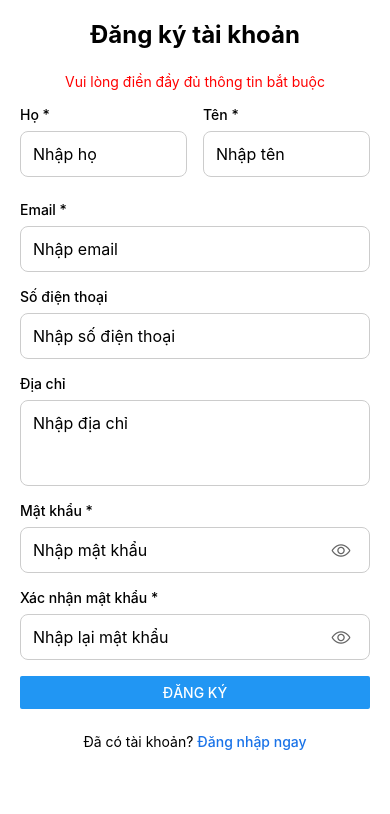
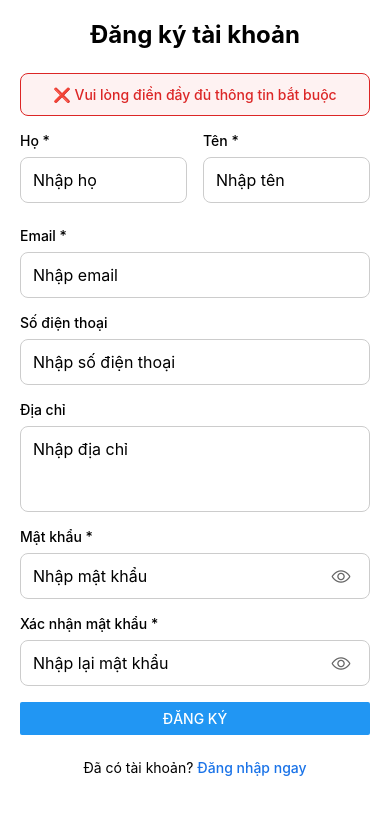
Before and after one commit to GPuE2509/MovieGo, a React Native app in the folder reactnative/: screen /Register in a window 390 px wide. Both pictures are taken after a click on the button "ĐĂNG KÝ". Shown: the top 814 px of the page. Built offline with nearby package versions, Linux system fonts and the light colour scheme; no server answers; what react-native-worklets would draw is missing.

Commit message:
feat: trang đăng ký

```diff
--- a/reactnative/src/screens/RegisterScreen.js
+++ b/reactnative/src/screens/RegisterScreen.js
@@ -19,6 +19,7 @@ export default function RegisterScreen({ navigation }) {
   const [showConfirmPassword, setShowConfirmPassword] = useState(false);
   const [loading, setLoading] = useState(false);
   const [error, setError] = useState('');
+  const [success, setSuccess] = useState('');
 
   const handleInputChange = (name, value) => {
     setFormData({
@@ -30,6 +31,7 @@ export default function RegisterScreen({ navigation }) {
   const onSubmit = async () => {
     setLoading(true);
     setError('');
+    setSuccess('');
     try {
       // Basic validation
       if (!formData.first_name || !formData.last_name || !formData.email || !formData.password || !formData.confirmPassword) {
@@ -40,14 +42,44 @@ export default function RegisterScreen({ navigation }) {
         throw new Error('Mật khẩu xác nhận không khớp');
       }
 
-      const data = await register(formData);
+      // Email validation
+      const emailRegex = /^[^\s@]+@[^\s@]+\.[^\s@]+$/;
+      if (!emailRegex.test(formData.email)) {
+        throw new Error('Email không đúng định dạng');
+      }
+
+      // Password validation
+      if (formData.password.length < 6) {
+        throw new Error('Mật khẩu phải có ít nhất 6 ký tự');
+      }
+
+      // Map form data to API format
+      const apiData = {
+        first_name: formData.first_name,
+        last_name: formData.last_name,
+        email: formData.email,
+        password: formData.password,
+        phone: formData.phone,
+        address: formData.address
+      };
+
+      console.log('Sending registration data:', apiData);
+
+      const data = await register(apiData);
+      console.log('Registration response:', data);
+
       if (data?.token) {
+        setSuccess('Đăng ký thành công! Đang chuyển hướng...');
         await setToken(data.token);
-        navigation.navigate('MainTabs');
+        // Add a small delay to show success message
+        setTimeout(() => {
+          navigation.navigate('MainTabs');
+        }, 1500);
       } else {
-        setError('Đăng ký thất bại');
+        setError('Đăng ký thất bại: Không nhận được token');
       }
     } catch (e) {
+      console.error('Registration error:', e);
       setError(e?.message || 'Đăng ký thất bại');
     } finally {
       setLoading(false);
@@ -63,7 +95,17 @@ export default function RegisterScreen({ navigation }) {
       <ScrollView contentContainerStyle={styles.scrollContainer}>
         <Text style={styles.title}>Đăng ký tài khoản</Text>
 
-        {!!error && <Text style={styles.error}>{error}</Text>}
+        {!!error && (
+          <View style={[styles.messageContainer, styles.errorContainer]}>
+            <Text style={styles.error}>❌ {error}</Text>
+          </View>
+        )}
+
+        {!!success && (
+          <View style={[styles.messageContainer, styles.successContainer]}>
+            <Text style={styles.success}>✅ {success}</Text>
+          </View>
+        )}
 
         <View style={styles.row}>
           <View style={[styles.inputContainer, { flex: 1, marginRight: 8 }]}>
@@ -202,10 +244,30 @@ const styles = StyleSheet.create({
     marginBottom: 24,
     textAlign: 'center'
   },
+  messageContainer: {
+    padding: 12,
+    borderRadius: 8,
+    marginBottom: 16,
+  },
   error: {
-    color: 'red',
-    marginBottom: 16,
-    textAlign: 'center'
+    color: '#DC2626',
+    textAlign: 'center',
+    fontWeight: '500'
+  },
+  success: {
+    color: '#059669',
+    textAlign: 'center',
+    fontWeight: '500'
+  },
+  successContainer: {
+    backgroundColor: '#ECFDF5',
+    borderWidth: 1,
+    borderColor: '#10B981',
+  },
+  errorContainer: {
+    backgroundColor: '#FEF2F2',
+    borderWidth: 1,
+    borderColor: '#DC2626',
   },
   row: {
     flexDirection: 'row',
--- a/reactnative/src/services/AuthService.js
+++ b/reactnative/src/services/AuthService.js
@@ -3,9 +3,27 @@ import apiClient from './apiClient';
 import { storage } from '../utils/storage';
 
 const handleAxiosError = (error) => {
+  console.error('API Error:', error);
+
   if (error?.response?.data) {
-    throw new Error(error.response.data);
+    // If response has specific error message
+    const errorData = error.response.data;
+    if (typeof errorData === 'string') {
+      throw new Error(errorData);
+    }
+    if (errorData.message) {
+      throw new Error(errorData.message);
+    }
+    if (errorData.error) {
+      throw new Error(errorData.error);
+    }
+    throw new Error(JSON.stringify(errorData));
   }
+
+  if (error?.message) {
+    throw new Error(error.message);
+  }
+
   throw new Error('Lỗi kết nối server hoặc server không phản hồi đúng định dạng.');
 };
 
@@ -30,11 +48,34 @@ export const login = async ({ email, password }) => {
   }
 };
 
-export const register = async ({ firstName, lastName, username, phone, email, password, address }) => {
+export const register = async ({ first_name, last_name, phone, email, password, address }) => {
   try {
-    const res = await apiClient.post('/auth/register', { firstName, lastName, username, phone, email, password, address });
+    console.log('Registering user with data:', { first_name, last_name, phone, email, address });
+
+    const payload = {
+      first_name: first_name?.trim(),
+      last_name: last_name?.trim(),
+      phone: phone?.trim() || undefined,
+      email: email?.trim(),
+      password,
+      address: address?.trim() || undefined
+    };
+
+    // Remove undefined values
+    Object.keys(payload).forEach(key => {
+      if (payload[key] === undefined) {
+        delete payload[key];
+      }
+    });
+
+    console.log('Final payload:', payload);
+
+    const res = await apiClient.post('/auth/register', payload);
+    console.log('Registration response:', res.data);
+
     return res.data?.data;
   } catch (error) {
+    console.error('Registration failed:', error);
     handleAxiosError(error);
   }
 };
```
